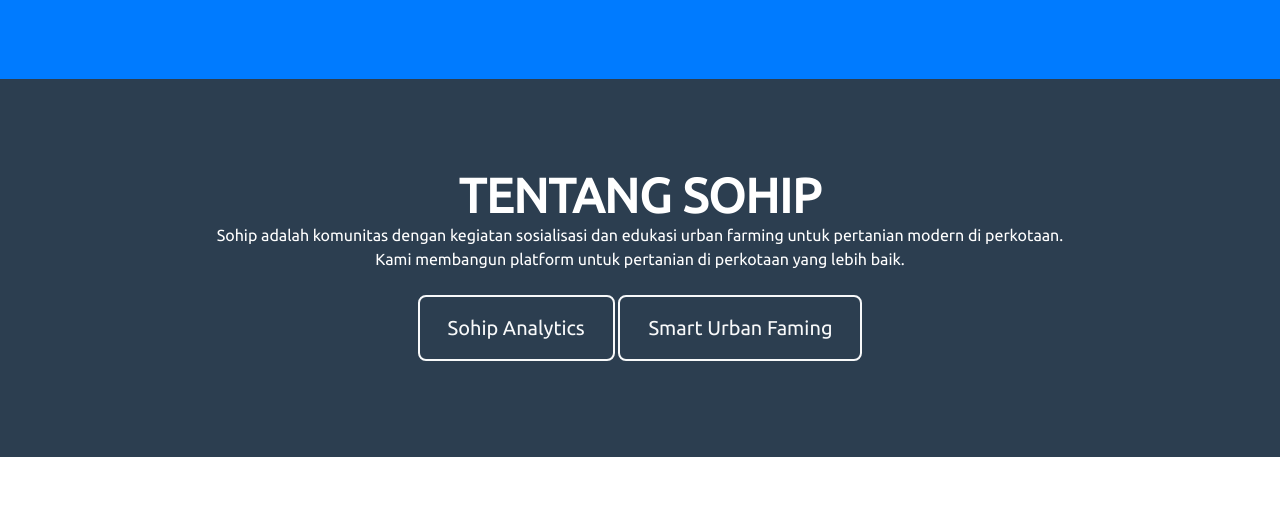
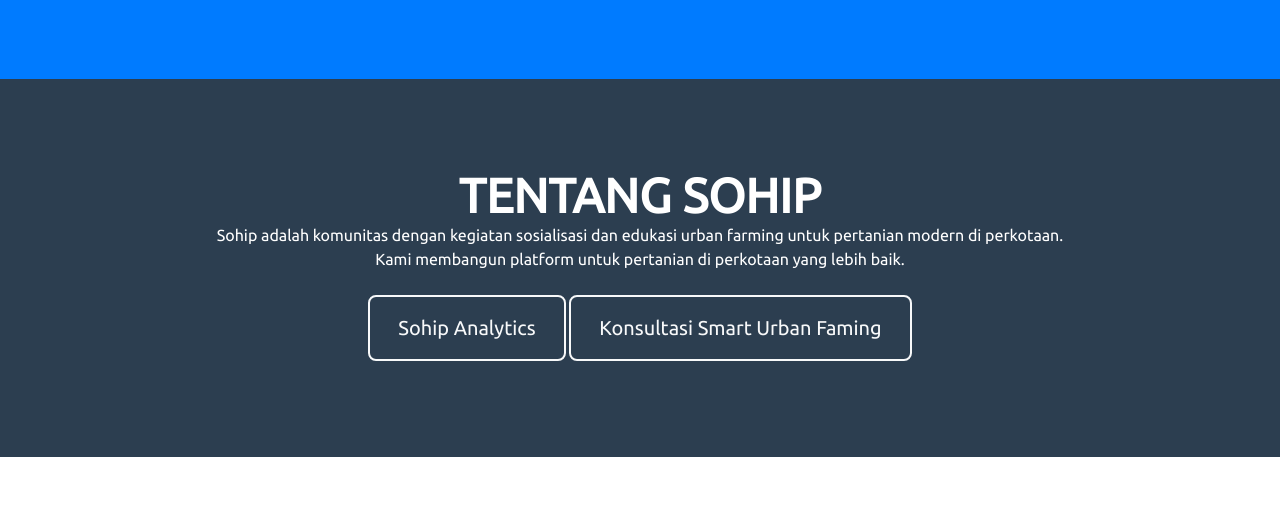
Before and after one commit to sohip-developer/sohip, a plain HTML site: page index.html in a window 1280 px wide. Shown: the part 597-1111 px from the top of the page. Drawn offline with Linux system fonts and the light colour scheme.

Commit message:
Update index.html

```diff
--- a/index.html
+++ b/index.html
@@ -75,7 +75,7 @@
           Sohip Analytics
         </a>
         <a class="btn btn-xl btn-outline-light" href="#">
-          Smart Urban Faming
+          Konsultasi Smart Urban Faming
         </a>
       </div>
 
```
